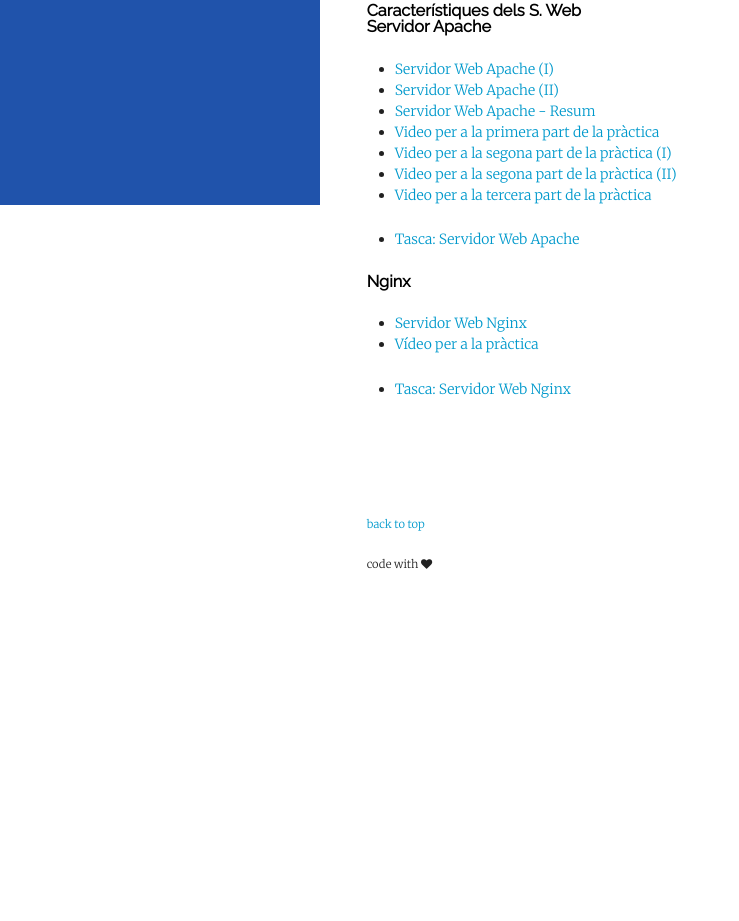
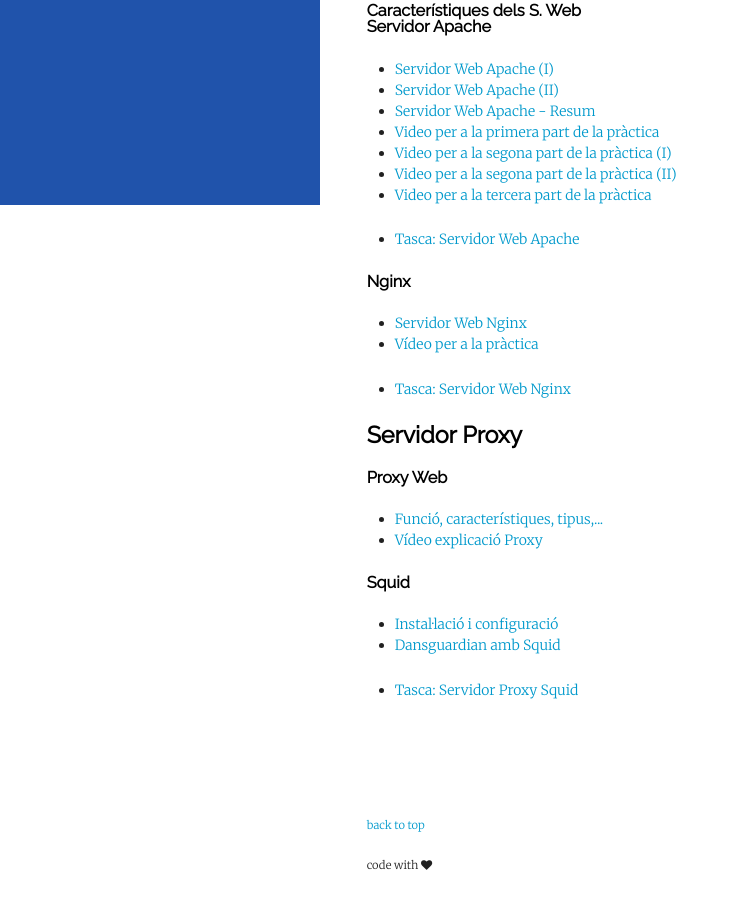
Before and after one commit to juaky/serveis-en-xarxa, a plain HTML site: page post/index.html in a window 1280 px wide. Shown: the part 595-1516 px from the top of the page, without its empty margins (0-739 px from the left). Before the commit the page ends 1215 px from the top, so only its background shows below. Drawn offline with Linux system fonts and the light colour scheme.

Commit message:
Commit UF3 XII

```diff
--- a/post/index.html
+++ b/post/index.html
@@ -270,6 +270,48 @@
             </ul>
         </article>
 
+          <article class="container">
+              <h3>
+                  Servidor Proxy<br>
+              </h3>
+          </article>
+
+
+          <article class="container">
+              <h5>
+                  Proxy Web <br>
+              </h5>
+              <ul>
+
+                  <li>
+                      <a href="https://drive.google.com/file/d/1WzV-MgQEFV_6dyM8qsdY_XOPVVXEVGqY/view?usp=sharing">Funció, característiques, tipus,...</a>
+                  </li>
+                  <li>
+                      <a href="https://youtu.be/UbqzBZ15fpo">Vídeo explicació Proxy</a>
+                  </li>
+
+              </ul>
+              <h5>
+                  Squid <br>
+              </h5>
+              <ul>
+
+                  <li>
+                      <a href="https://drive.google.com/file/d/1IVU--ay8lTpcYjc8VRaoeHXL3HamB7zk/view?usp=sharing">Instal·lació i configuració</a>
+                  </li>
+                  <li>
+                      <a href="https://drive.google.com/open?id=1wg8gWE_SW_UY-X98gGI9ZpVitIouBheKuzK-wb9C6V4">Dansguardian amb Squid</a>
+                  </li>
+
+              </ul>
+              <ul>
+
+                  <li>
+                      <a href="https://docs.google.com/document/d/1E4sGy1NrcgHMGhcl0BSZVjF0-CVnzYvrmzQ-zwWaMDs/edit?usp=sharing">Tasca: Servidor Proxy Squid</a>
+                  </li>
+
+              </ul>
+
 
   </section>
   <footer id="main-footer" class="container main_footer">
```
